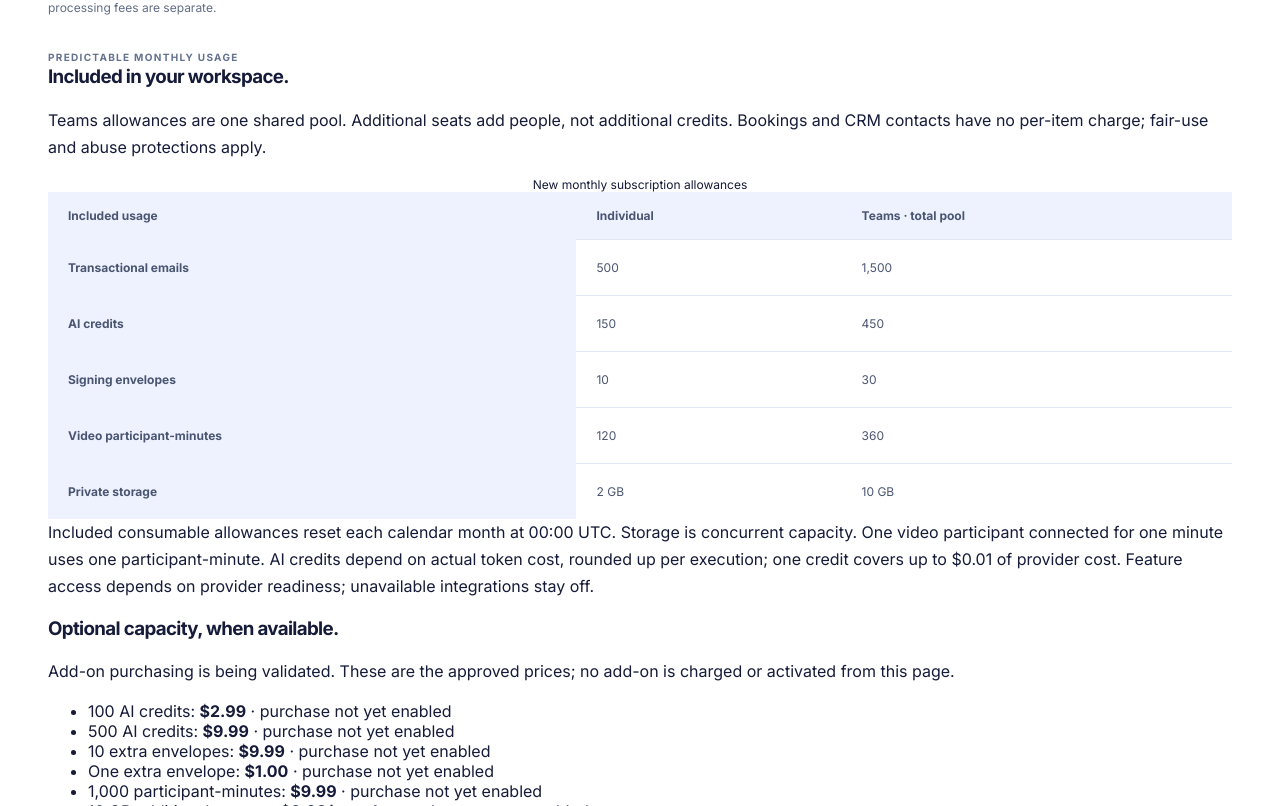
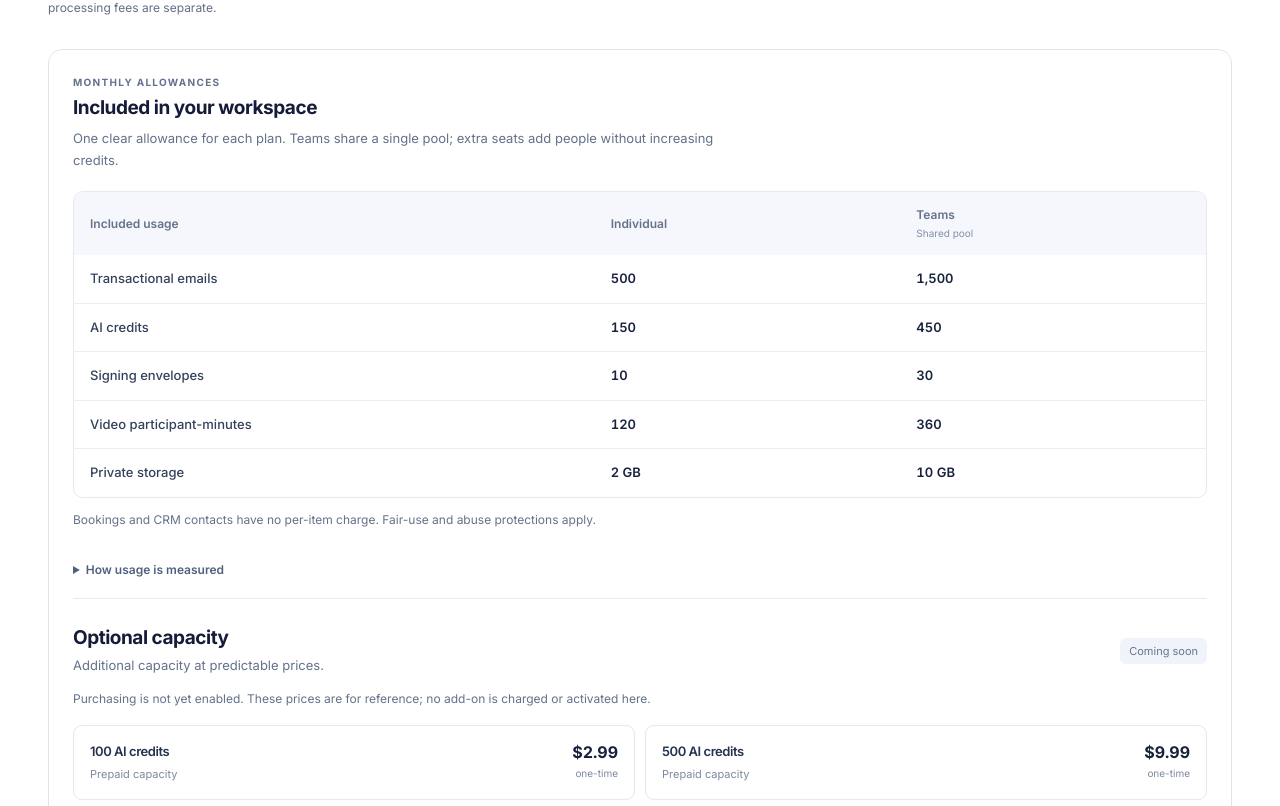
Before and after one commit to tylperry1/Zenvio, a Next.js app: page / in a window 1280 px wide. Shown: the part 6214-7020 px from the top of the page. Built offline with nearby package versions, Linux system fonts and the light colour scheme; no server answers; the database is empty.

Commit message:
Polish shared allowance comparison and organize upcoming add-on pricing

```diff
--- a/src/app/workspace-polish.css
+++ b/src/app/workspace-polish.css
@@ -208,3 +208,36 @@
 .admin-subscription-footer>span{font-size:11px;color:#748199}
 .admin-subscription-dialog .admin-subscription-invoices{margin:0;padding:0;border:0;background:none}
 @media(max-width:540px){.modal.admin-subscription-dialog{width:calc(100% - 20px);max-height:94svh}.admin-subscription-dialog .modal-heading,.admin-subscription-dialog .admin-subscription-identity,.admin-subscription-body{padding:18px}.admin-subscription-nav{padding:0 18px 12px;gap:2px}.admin-subscription-dialog .admin-subscription-nav button{padding:9px 12px}.admin-subscription-dialog .plan-access-grid{grid-template-columns:1fr}.admin-subscription-footer{padding:14px 18px}.admin-subscription-dialog .billing-detail-grid{gap:18px 12px}.admin-subscription-dialog .plan-access-actions>button{flex:1}.admin-subscription-identity>.billing-badge{font-size:11px}.admin-subscription-team li{align-items:flex-start}}
+
+/* Shared public and workspace allowance comparison. */
+.pricing-allowances.pricing-allowances{padding:24px;margin:24px 0;border:1px solid #dfe5ef;border-radius:14px;background:#fff;min-width:0}
+.pricing-allowances .allowance-heading{margin:0 0 20px}
+.pricing-allowances.pricing-allowances h3{font-size:19px;letter-spacing:-.025em;line-height:1.35;margin:5px 0 8px}
+.pricing-allowances.pricing-allowances p{font-size:13px;line-height:1.65;color:#64718a;margin:0;max-width:none}
+.pricing-allowances .allowance-heading p{max-width:660px}
+.allowance-table-wrap{border:1px solid #e3e8f2;border-radius:10px;overflow:hidden}
+.pricing-allowances .allowance-table{width:100%;border-collapse:collapse;table-layout:fixed;margin:0;font-size:13px}
+.pricing-allowances .allowance-table th,.pricing-allowances .allowance-table td{padding:14px 16px;text-align:left;border:0;border-bottom:1px solid #e8ecf4;line-height:1.5;background:#fff;text-transform:none;letter-spacing:0;overflow-wrap:anywhere}
+.pricing-allowances .allowance-table thead th{background:#f5f7fc;font-size:12px;color:#65728a;font-weight:600}
+.pricing-allowances .allowance-table th:first-child{width:46%}
+.pricing-allowances .allowance-table tbody th{font-weight:500;color:#33415b}
+.pricing-allowances .allowance-table td{font-variant-numeric:tabular-nums;color:#18223d;font-weight:600}
+.pricing-allowances .allowance-table tr:last-child>*{border-bottom:0}
+.pricing-allowances .allowance-table thead span{display:block;font-size:10px;font-weight:400;color:#8290a6;margin-top:2px}
+.pricing-allowances.pricing-allowances .allowance-summary{font-size:12px;margin:12px 0}
+.allowance-details{border-bottom:1px solid #e5eaf3;padding:14px 0}
+.allowance-details summary{cursor:pointer;font-size:12px;line-height:1.5;color:#50617d;font-weight:600;min-height:28px;align-content:center}
+.pricing-allowances.pricing-allowances .allowance-details p{font-size:12px;margin:10px 0;max-width:740px}
+.allowance-addons-heading{display:flex;align-items:center;justify-content:space-between;gap:16px;margin:26px 0 12px}
+.pricing-allowances .allowance-addons-heading h3{margin:0 0 5px}
+.allowance-coming-soon{font-size:11px;white-space:nowrap;border-radius:6px;padding:6px 9px;background:#f0f3f9;color:#66758e}
+.pricing-allowances.pricing-allowances .allowance-availability{font-size:12px;margin:0 0 16px}
+.pricing-allowances .allowance-addons{display:grid;grid-template-columns:1fr 1fr;gap:10px;list-style:none;padding:0;margin:0 0 8px}
+.pricing-allowances .allowance-addons li{display:flex;align-items:flex-start;justify-content:space-between;gap:14px;margin:0;padding:16px;border:1px solid #e3e8f2;border-radius:9px;min-width:0}
+.allowance-addons li>div{min-width:0}
+.pricing-allowances .allowance-addons h4{font-size:13px;line-height:1.5;font-weight:600;margin:0 0 5px;color:#24324d}
+.allowance-addons li>div>span{font-size:11px;color:#7c899f;line-height:1.5;display:block}
+.pricing-allowances .allowance-addons li>p{flex-shrink:0;text-align:right;line-height:1.3}
+.allowance-addons strong{font-size:16px;font-weight:650;color:#18223d;font-variant-numeric:tabular-nums}
+.allowance-addons small{display:block;font-size:10px;color:#7c899f;margin-top:5px}
+@media(max-width:640px){.pricing-allowances.pricing-allowances{padding:18px;margin:20px 0}.pricing-allowances .allowance-addons{grid-template-columns:minmax(0,1fr)}.pricing-allowances .allowance-table th,.pricing-allowances .allowance-table td{padding:12px 9px;font-size:12px}.pricing-allowances .allowance-table thead th{font-size:11px}.pricing-allowances .allowance-table th:first-child{width:44%}.pricing-allowances .allowance-addons li{padding:14px}.allowance-addons-heading{align-items:flex-start}}
--- a/src/components/pricing-allowances.tsx
+++ b/src/components/pricing-allowances.tsx
@@ -1,8 +1,51 @@
 import { monthlyAllowances, addonOffers } from "@/lib/subscription-offers.mjs";
 import { money } from "@/lib/billing-types";
-export function PricingAllowances(){
- const i=monthlyAllowances.individual,t=monthlyAllowances.team;
- return <section className="subscription-invoices" aria-labelledby="allowance-title"><span className="subscription-kicker">PREDICTABLE MONTHLY USAGE</span><h3 id="allowance-title">Included in your workspace.</h3><p>Teams allowances are one shared pool. Additional seats add people, not additional credits. Bookings and CRM contacts have no per-item charge; fair-use and abuse protections apply.</p><div style={{overflowX:"auto"}}><table className="admin-table"><caption>New monthly subscription allowances</caption><thead><tr><th scope="col">Included usage</th><th scope="col">Individual</th><th scope="col">Teams · total pool</th></tr></thead><tbody>{[
- ["Transactional emails",i.emails.toLocaleString(),t.emails.toLocaleString()], ["AI credits",i.aiCredits,t.aiCredits], ["Signing envelopes",i.envelopes,t.envelopes], ["Video participant-minutes",i.videoMinutes,t.videoMinutes], ["Private storage","2 GB","10 GB"]
- ].map(([name,a,b])=><tr key={name}><th scope="row">{name}</th><td>{a}</td><td>{b}</td></tr>)}</tbody></table></div><p>Included consumable allowances reset each calendar month at 00:00 UTC. Storage is concurrent capacity. One video participant connected for one minute uses one participant-minute. AI credits depend on actual token cost, rounded up per execution; one credit covers up to $0.01 of provider cost. Feature access depends on provider readiness; unavailable integrations stay off.</p><h3>Optional capacity, when available.</h3><p>Add-on purchasing is being validated. These are the approved prices; no add-on is charged or activated from this page.</p><ul>{addonOffers.map(a=><li key={a.id}>{a.name}: <strong>{money(a.amount)}{a.recurring?"/month":""}</strong> · {a.id.startsWith("sms")?"US SMS only · sender and pricing review required":"purchase not yet enabled"}</li>)}</ul><p>SMS is separate. International SMS, MMS and premium destinations are unavailable. Purchased consumable credits do not silently expire; refund adjustments must account for consumed credits. Monthly storage and SMS packages do not roll over. Existing subscribers retain their contracted benefits.</p></section>;
+
+export function PricingAllowances() {
+  const i = monthlyAllowances.individual, t = monthlyAllowances.team;
+  const rows = [
+    ["Transactional emails", i.emails.toLocaleString(), t.emails.toLocaleString()],
+    ["AI credits", i.aiCredits, t.aiCredits],
+    ["Signing envelopes", i.envelopes, t.envelopes],
+    ["Video participant-minutes", i.videoMinutes, t.videoMinutes],
+    ["Private storage", "2 GB", "10 GB"],
+  ];
+  return (
+    <section className="subscription-invoices pricing-allowances" aria-labelledby="allowance-title">
+      <header className="allowance-heading">
+        <span className="subscription-kicker">MONTHLY ALLOWANCES</span>
+        <h3 id="allowance-title">Included in your workspace</h3>
+        <p>One clear allowance for each plan. Teams share a single pool; extra seats add people without increasing credits.</p>
+      </header>
+      <div className="allowance-table-wrap">
+        <table className="allowance-table">
+          <caption className="sr-only">New monthly subscription allowances</caption>
+          <thead><tr><th scope="col">Included usage</th><th scope="col">Individual</th><th scope="col">Teams <span>Shared pool</span></th></tr></thead>
+          <tbody>{rows.map(([name, individual, team]) => <tr key={name}><th scope="row">{name}</th><td>{individual}</td><td>{team}</td></tr>)}</tbody>
+        </table>
+      </div>
+      <p className="allowance-summary">Bookings and CRM contacts have no per-item charge. Fair-use and abuse protections apply.</p>
+      <details className="allowance-details">
+        <summary>How usage is measured</summary>
+        <p>Consumable allowances reset each calendar month at 00:00 UTC. Storage is concurrent capacity. One person connected to video for one minute uses one participant-minute.</p>
+        <p>AI usage is rounded up per execution; one credit covers up to $0.01 of provider cost. Features become available when their integrations are ready.</p>
+      </details>
+      <div className="allowance-addons-heading">
+        <div><h3>Optional capacity</h3><p>Additional capacity at predictable prices.</p></div>
+        <span className="allowance-coming-soon">Coming soon</span>
+      </div>
+      <p className="allowance-availability">Purchasing is not yet enabled. These prices are for reference; no add-on is charged or activated here.</p>
+      <ul className="allowance-addons">
+        {addonOffers.map(offer => <li key={offer.id}>
+          <div><h4>{offer.name}</h4><span>{offer.id.startsWith("sms") ? "US SMS · sender and pricing review required" : offer.recurring ? "Monthly capacity" : "Prepaid capacity"}</span></div>
+          <p><strong>{money(offer.amount)}</strong><small>{offer.recurring ? "/ month" : "one-time"}</small></p>
+        </li>)}
+      </ul>
+      <details className="allowance-details">
+        <summary>Credit, storage and SMS terms</summary>
+        <p>Purchased consumable credits do not silently expire. Refund adjustments account for consumed credits. Monthly storage and SMS packages do not roll over. Existing subscribers retain their contracted benefits.</p>
+        <p>SMS is separate. International SMS, MMS and premium destinations are unavailable.</p>
+      </details>
+    </section>
+  );
 }
```
Also changed, not shown: tests/qa.browser.mjs (+8 -0 lines).
